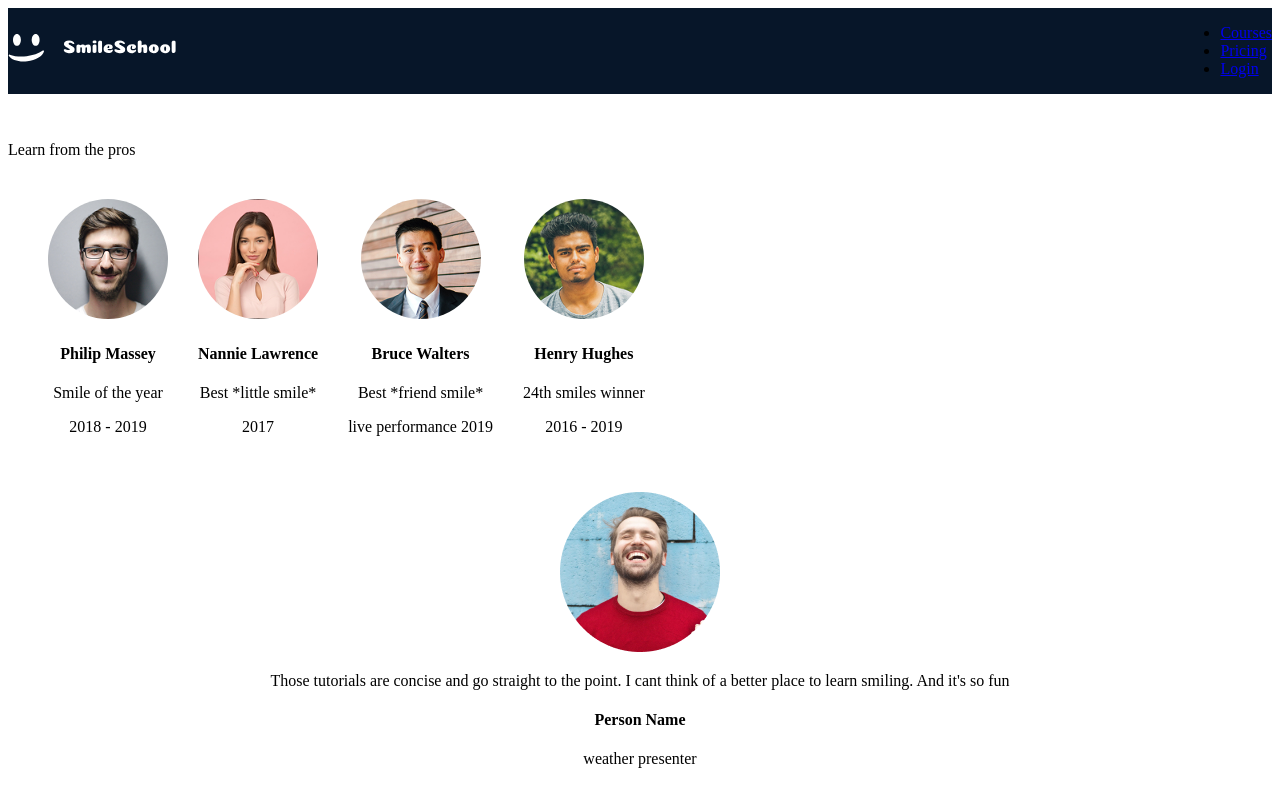
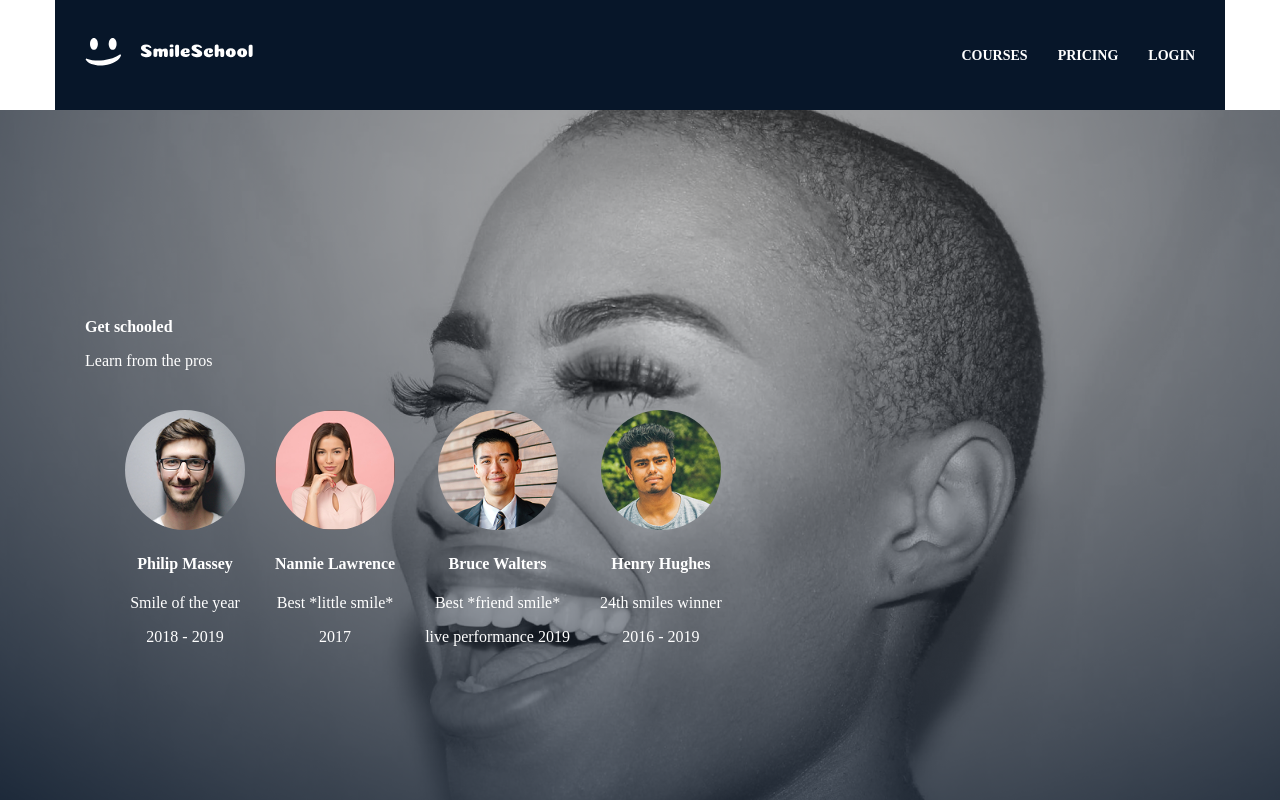
Before and after one commit to MamaPhenyo/Smile-School, a plain HTML site: page index.html in a window 1280 px wide. Shown: the top 800 px of the page. Drawn offline with Linux system fonts and the light colour scheme.

Commit message:
smile school

```diff
--- a/index.html
+++ b/index.html
@@ -5,7 +5,7 @@
         <title>School page</title>
     </head>
     <body>
-        <header class="Smile school">
+        <header class="wrapper">
             <div id="logo">
                 <img src="images/logo.svg">
             </div>
@@ -17,7 +17,10 @@
                 </ul>
             </nav>
         </header>
+
         <main>
+            <section class="hero">
+                <div class="wrapper">
                     <div class="hero-text">
                         <h2>Get schooled</h2>
                         <p>Learn from the pros</p>
@@ -48,6 +51,8 @@
                             <p>2016 - 2019</p>
                         </div>
                     </div>
+                </div>
+            </section>
         </main>
 
         <div class="qoute">
--- a/style.css
+++ b/style.css
@@ -1,14 +1,58 @@
+*{
+    box-sizing: border-box;
+}
+
+body{
+    margin: 0;
+}
+
+.wrapper{
+    max-width: 1170px;
+    padding-inline: 30px;
+    width: 100%;
+    margin-inline: auto;
+}
+
+ /* header style*/
 header{
     background-color: #071629;
     display: flex;
     align-items: center;
     justify-content: space-between;
+    padding-top: 30px;
+    padding-bottom: 30px;
 }
 
+header a{
+    color: white;
+    text-decoration: none;
+    text-transform: uppercase;
+    font-size: 14px;
+    font-weight: 700;
+}
+
+header ul{
+    display: flex;
+    align-items: center;
+    gap: 30px;
+    list-style-type: none;
+    padding: 0;
+}
+
+/* hero style */
+.hero{
+    background-image: url(images/background.png);
+    min-height: 100vh;
+    display: flex;
+    align-items: center;
+    justify-content: center;
+    color: white;
+}
 
 .hero-text h2{
     font-size: 16px;
     color: white;
+    margin: 0;
 }
 
 .instructors{
```
Lines whose indentation alone changed are shown as unchanged.
